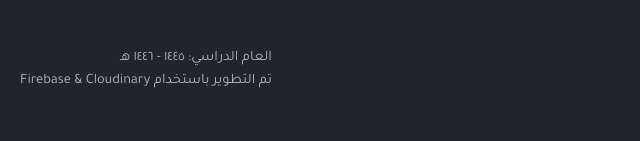
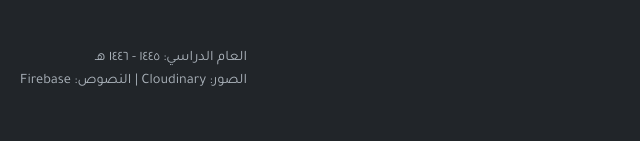
Before and after one commit to srcode11/frial-portfolio44, a website: page index.html in a window 1280 px wide. Shown: the part 889-1030 px from the top of the page, 0-640 px from the left. Drawn offline with Linux system fonts and the light colour scheme; no server answers; a script that the page names is missing.

Commit message:
Update index.html

```diff
--- a/index.html
+++ b/index.html
@@ -14,7 +14,6 @@
     <!-- Firebase SDKs -->
     <script src="https://www.gstatic.com/firebasejs/10.8.0/firebase-app-compat.js"></script>
     <script src="https://www.gstatic.com/firebasejs/10.8.0/firebase-firestore-compat.js"></script>
-    <script src="https://www.gstatic.com/firebasejs/10.8.0/firebase-storage-compat.js"></script>
 
     <!-- Cloudinary Upload Widget -->
     <script src="https://upload-widget.cloudinary.com/global/all.js" type="text/javascript"></script>
@@ -154,7 +153,6 @@
                     </button>
                 </div>
 
-                <!-- Arabic Items Grid -->
                 <div class="items-grid" id="arabicItems">
                     <div class="empty-state">
                         <i class="fas fa-book-open"></i>
@@ -309,7 +307,7 @@
                 </div>
                 <div class="footer-stats">
                     <p>العام الدراسي: ١٤٤٥ - ١٤٤٦ هـ</p>
-                    <p>تم التطوير باستخدام Firebase & Cloudinary</p>
+                    <p>الصور: Cloudinary | النصوص: Firebase</p>
                 </div>
             </div>
         </div>
@@ -395,7 +393,7 @@
 
     <!-- Firebase Configuration -->
     <script>
-        // Firebase Configuration - استخدم البيانات الخاصة بك
+        // Firebase Configuration - استخدم بياناتك الحقيقية
         const firebaseConfig = {
             apiKey: "AIzaSyDLJPdy0F4W6iqkUCnKw1jc2CCeGNe5cBU",
             authDomain: "teacher-portfolio-fryal.firebaseapp.com",
@@ -417,7 +415,7 @@
         firebase.initializeApp(firebaseConfig);
         const db = firebase.firestore();
 
-        console.log("✅ Firebase initialized without authentication");
+        console.log("✅ Firebase initialized for text data");
     </script>
 
     <!-- Main Script -->
```
